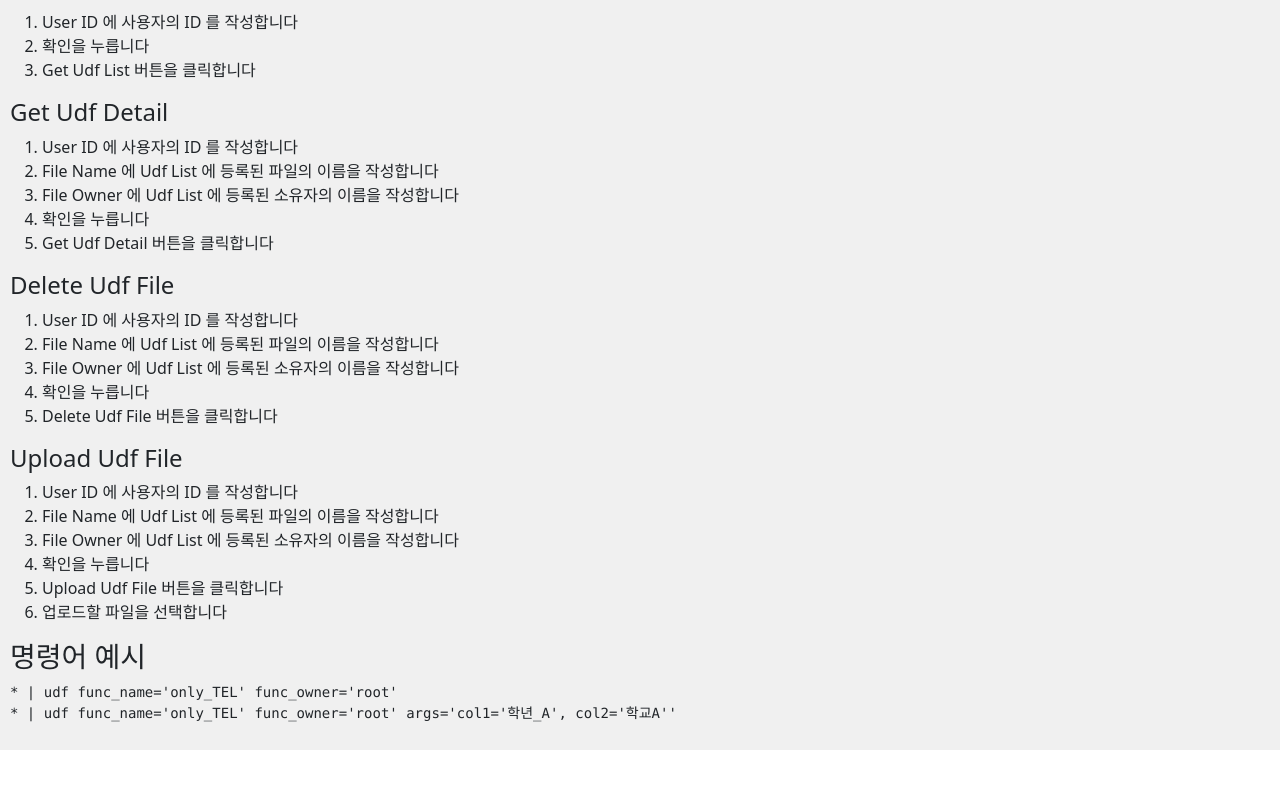
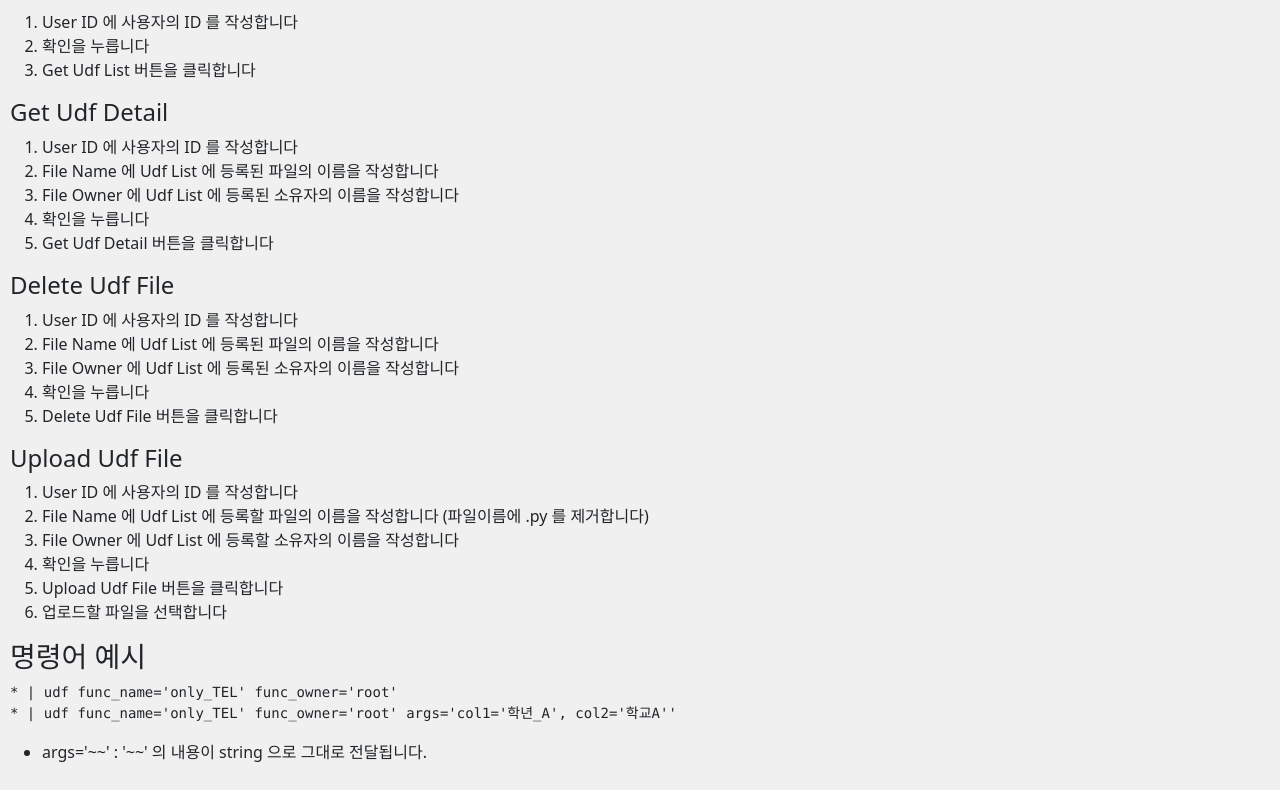
Before and after one commit to jheok318/jaguar_udf, a Vue app: page / in a window 1280 px wide. Shown: the part 746-1546 px from the top of the page. Before the commit the page ends 1506 px from the top, so only its background shows below. Built offline with nearby package versions, Linux system fonts and the light colour scheme.

Commit message:
Update README.md
Signed-off-by: 오준혁 <cfd0318@gmail.com>

```diff
--- a/src/App.vue
+++ b/src/App.vue
@@ -45,7 +45,8 @@
     pass
 
     <span class="hljs-keyword">return</span> df
-</code></pre><h3 id="-">주의사항</h3>
+</code></pre>
+        <h3 id="-">주의사항</h3>
         <p>이 web 은 portotype 임으로 사용법의 순서에 맞게 동작해야합니다</p>
         <h3 id="-">사용법</h3>
         <h4 id="get-udf-list">Get Udf List</h4>
@@ -73,16 +74,20 @@
         <h4 id="upload-udf-file">Upload Udf File</h4>
         <ol>
             <li>User ID 에 사용자의 ID 를 작성합니다</li>
-            <li>File Name 에 Udf List 에 등록된 파일의 이름을 작성합니다</li>
-            <li>File Owner 에 Udf List 에 등록된 소유자의 이름을 작성합니다</li>
+            <li>File Name 에 Udf List 에 등록할 파일의 이름을 작성합니다 (파일이름에 .py 를 제거합니다)</li>
+            <li>File Owner 에 Udf List 에 등록할 소유자의 이름을 작성합니다</li>
             <li>확인을 누릅니다</li>
             <li>Upload Udf File 버튼을 클릭합니다</li>
             <li>업로드할 파일을 선택합니다</li>
         </ol>
         <h3 id="-">명령어 예시</h3>
         <pre><code>* | udf func_name=<span class="hljs-string">'only_TEL'</span> func_owner=<span class="hljs-string">'root'</span>
-* | udf func_name=<span class="hljs-string">'only_TEL'</span> func_owner=<span class="hljs-string">'root'</span> <span class="hljs-keyword">args</span>=<span class="hljs-string">'col1='</span>학년_A<span class="hljs-string">', col2='</span>학교A<span class="hljs-string">''</span>
-</code></pre>
+* | udf func_name=<span class="hljs-string">'only_TEL'</span> func_owner=<span class="hljs-string">'root'</span> <span
+                    class="hljs-keyword">args</span>=<span class="hljs-string">'col1='</span>학년_A<span
+                    class="hljs-string">', col2='</span>학교A<span class="hljs-string">''</span></code></pre>
+        <ul>
+            <li>args='~~' : '~~' 의 내용이 string 으로 그대로 전달됩니다.</li>
+        </ul>
     </div>
 </template>
 
```
Also changed, not shown: 1 other file (tests, documents, lock files or other folders).
